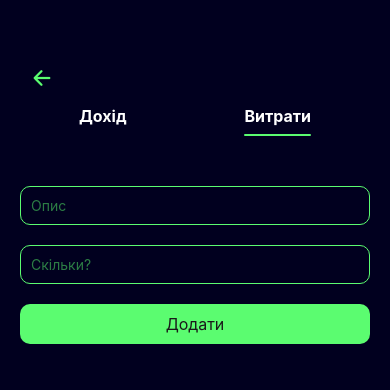
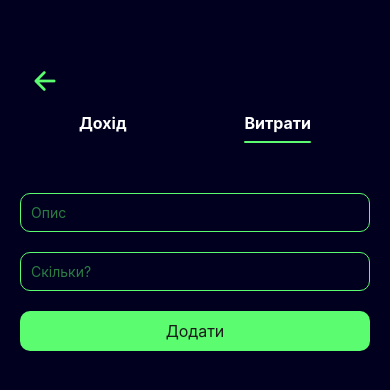
Before and after one commit to illia-kyselov/FinTracker, a React Native app: screen /AddExpense in a window 390 px wide. Shown: the top 390 px of the page. Built offline with nearby package versions, Linux system fonts and the light colour scheme.

Commit message:
fix icons size

```diff
--- a/package.json
+++ b/package.json
@@ -18,9 +18,9 @@
     "react": "18.3.1",
     "react-native": "0.76.5",
     "react-native-gesture-handler": "^2.21.2",
+    "react-native-ionicons": "^4.6.5",
     "react-native-safe-area-context": "^5.0.0",
     "react-native-screens": "^4.4.0",
-    "react-native-vector-icons": "^10.2.0",
     "react-redux": "^9.2.0",
     "redux-persist": "^6.0.0"
   },
--- a/src/components/ExpenseItem.tsx
+++ b/src/components/ExpenseItem.tsx
@@ -38,7 +38,7 @@ const ExpenseItem: React.FC<ExpenseItemProps> = ({ item }) => {
                 renderItem={({ item }) => (
                     <View style={styles.expenseDescription}>
                         {item.amount > 0 && (
-                            <Ionicons name="cash-outline" size={18} color={Colors.greenText} style={styles.icon} />
+                            <Ionicons name="card-outline" size={18} color={Colors.greenText} style={styles.icon} />
                         )}
                         <Text style={styles.expenseText}>{item.description}</Text>
                         <Text
--- a/src/components/HeaderForm.tsx
+++ b/src/components/HeaderForm.tsx
@@ -18,7 +18,7 @@ const HeaderForm: React.FC = () => {
     return (
         <View style={styles.header}>
             <TouchableOpacity onPress={onBackPress}>
-                <Icon name="arrow-back-outline" size={24} color={Colors.greenText} />
+                <Icon name="arrow-back-outline" size={30} color={Colors.greenText} />
             </TouchableOpacity>
             <View style={{ width: 24 }} />
         </View>
```
Also changed, not shown: 1 other file (tests, documents, lock files or other folders).
